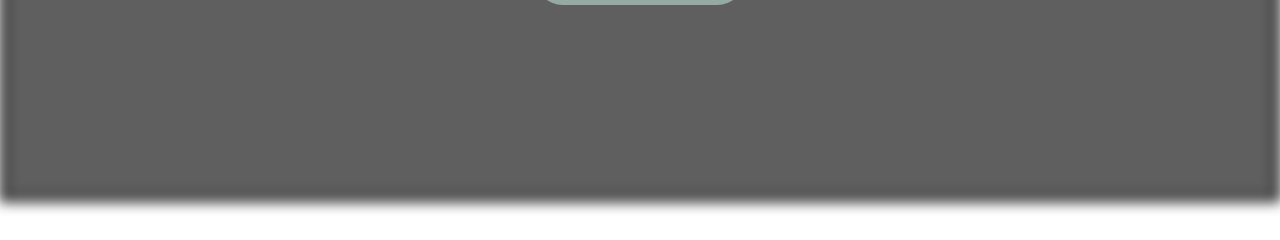
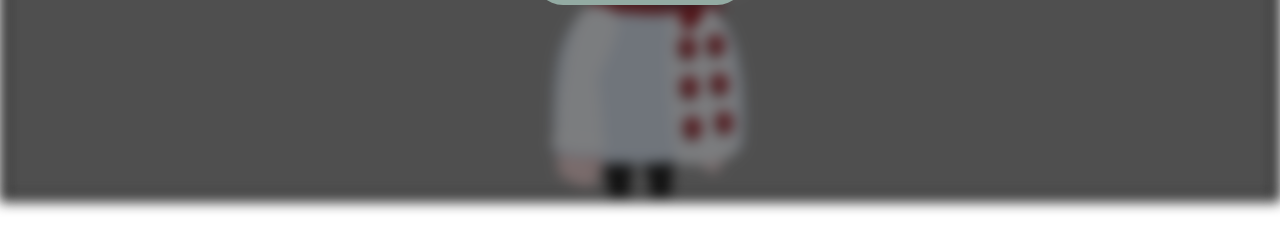
Before and after one commit to KobeHenkens/BergHOFF, a website built with Vite: page BergHOFF/index.html in a window 1280 px wide. Shown: the part 560-800 px from the top of the page. Built offline with nearby package versions, Linux system fonts and the light colour scheme.

Commit message:
OPTIE UPDATE startscherm
chef op startscherm

```diff
--- a/BergHOFF/game.js
+++ b/BergHOFF/game.js
@@ -22,6 +22,12 @@ export class Game {
         backgroundImage.onload = () => { // arrow functie voor juiste this aan te spreken!!!
             ctxBackground.drawImage(backgroundImage, 0, 0, canvasBackground.width, canvasBackground.height)
             this.ctx.drawImage(canvasBackground, 0, 0)
+        }
+        /* Chef op startscherm OPTIE */
+        const chef = new Image()
+        chef.src = './images/chef.png'
+        chef.onload = () => {
+            this.ctx.drawImage(chef, 0, 0, chef.width * 2, chef.height *2)
         }
     }
     startScherm() {
--- a/BergHOFF/styles.css
+++ b/BergHOFF/styles.css
@@ -11,7 +11,7 @@ body {
 /* Helpers */
 
 .blur-brightness {
-    filter: blur(0.4rem) brightness(60%);
+    filter: blur(0.4rem) brightness(50%);
 
 }
 
```
Also changed, not shown: BergHOFF/images/chef.png (added).
